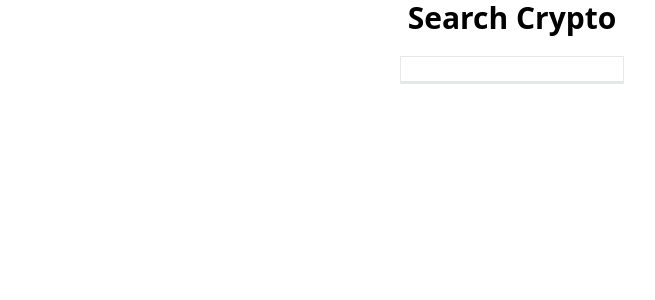
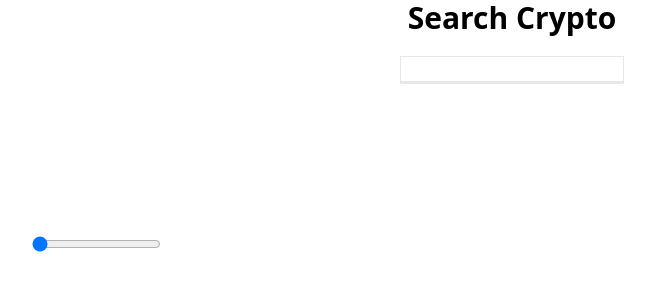
Before and after one commit to DavidDume/paperhand, a Vue app: page / in a window 1280 px wide. Shown: the top 300 px of the page, without its empty margins (128-783 px from the left). Built offline with nearby package versions, Linux system fonts and the light colour scheme.

Commit message:
display cahrt of any given crypto token

```diff
--- a/package.json
+++ b/package.json
@@ -10,6 +10,7 @@
   },
   "dependencies": {
     "axios": "^1.5.0",
+    "chart.js": "^4.4.0",
     "vue": "^3.3.4"
   },
   "devDependencies": {
--- a/src/App.vue
+++ b/src/App.vue
@@ -1,11 +1,14 @@
 <script setup>
 import axios from 'axios';
-import { ref, onMounted } from 'vue';
+import { ref } from 'vue';
 import CryptoSelector from './components/CryptoSelector.vue';
+import Chart from './components/Chart.vue';
 
 let cryptos = ref([]);
 let selected = ref('')
 let cryptoPrice = ref('')
+
+const chart = ref(null)
 
 const getCryptos = (searchCrypto) => {
   try {
@@ -28,8 +31,11 @@ const selectCrypto = (crypto) => {
     cryptoPrice.value = res.data[priceKey].usd
 
   });
-  selected.value = crypto.name;
+  selected.value = crypto;
   cryptos.value = []
+
+  chart.value.fetchHistoricalData(selected.value.id)
+  console.log(selected.id);
 }
 
 </script>
@@ -41,8 +47,10 @@ const selectCrypto = (crypto) => {
     </h1>
     <CryptoSelector v-on:crypto="getCryptos" v-on:selectCrypto="selectCrypto" :cryptos="cryptos"/>
     <div v-if="selected">
-      <h1 class="text-1xl my-8 font-bold text-center">Crypto Selected: {{ selected }}</h1>
+      <h1 class="text-1xl my-4 font-bold text-center">Crypto Selected: {{ selected.name }}</h1>
+      <h1 class="text-1xl font-bold text-center">Current Price: {{ cryptoPrice }}</h1>
     </div>
+    <Chart ref="chart"></Chart>
   </div>
 
 
--- /dev/null
+++ b/src/components/Chart.vue
@@ -0,0 +1,76 @@
+<template>
+    <div class="w-3/4 m-auto">
+        <canvas ref="chartCanvas"></canvas>
+        <input type="range" v-model="selectedTimeFrame" @input="fetchHistoricalData" :min="0" :max="timeFrames.length - 1">
+    </div>
+</template>
+
+<script>
+
+import { ref, onMounted } from 'vue';
+import axios from 'axios';
+import Chart from 'chart.js/auto';
+
+export default {
+    expose: ['fetchHistoricalData'],
+    setup() {
+    const chartCanvas = ref(null);
+    const selectedTimeFrame = ref(0);
+    const timeFrames = ['1d', '7d', '30d', '90d', '180d']; // Define your time frames
+    let chart;
+
+    const fetchHistoricalData = async (id) => {
+
+      try {
+
+        const response = await axios.get(`https://api.coingecko.com/api/v3/coins/${id}/market_chart`, {
+          params: {
+            vs_currency: 'usd',
+            days: 'max',
+            interval: 'daily'
+          },
+        });
+
+        const data = response.data.prices;
+        console.log(data);
+
+        const labels = data.map(entry => new Date(entry[0]).toLocaleDateString());
+        const values = data.map(entry => entry[1]);
+
+        if (chart) {
+          chart.data.labels = labels;
+          chart.data.datasets[0].data = values;
+          chart.update();
+        } else {
+          chart = new Chart(chartCanvas.value, {
+            type: 'line',
+            data: {
+              labels,
+              datasets: [
+                {
+                  label: 'Price',
+                  data: values,
+                  borderColor: 'blue',
+                  fill: false,
+                },
+              ],
+            },
+            options: {
+              // Configure your chart options
+            },
+          });
+        }
+      } catch (error) {
+        console.error('Error fetching historical data:', error);
+      }
+    };
+
+    return {
+      chartCanvas,
+      selectedTimeFrame,
+      timeFrames,
+      fetchHistoricalData
+    };
+  },
+};
+</script>
```
Also changed, not shown: 1 other file (tests, documents, lock files or other folders).
